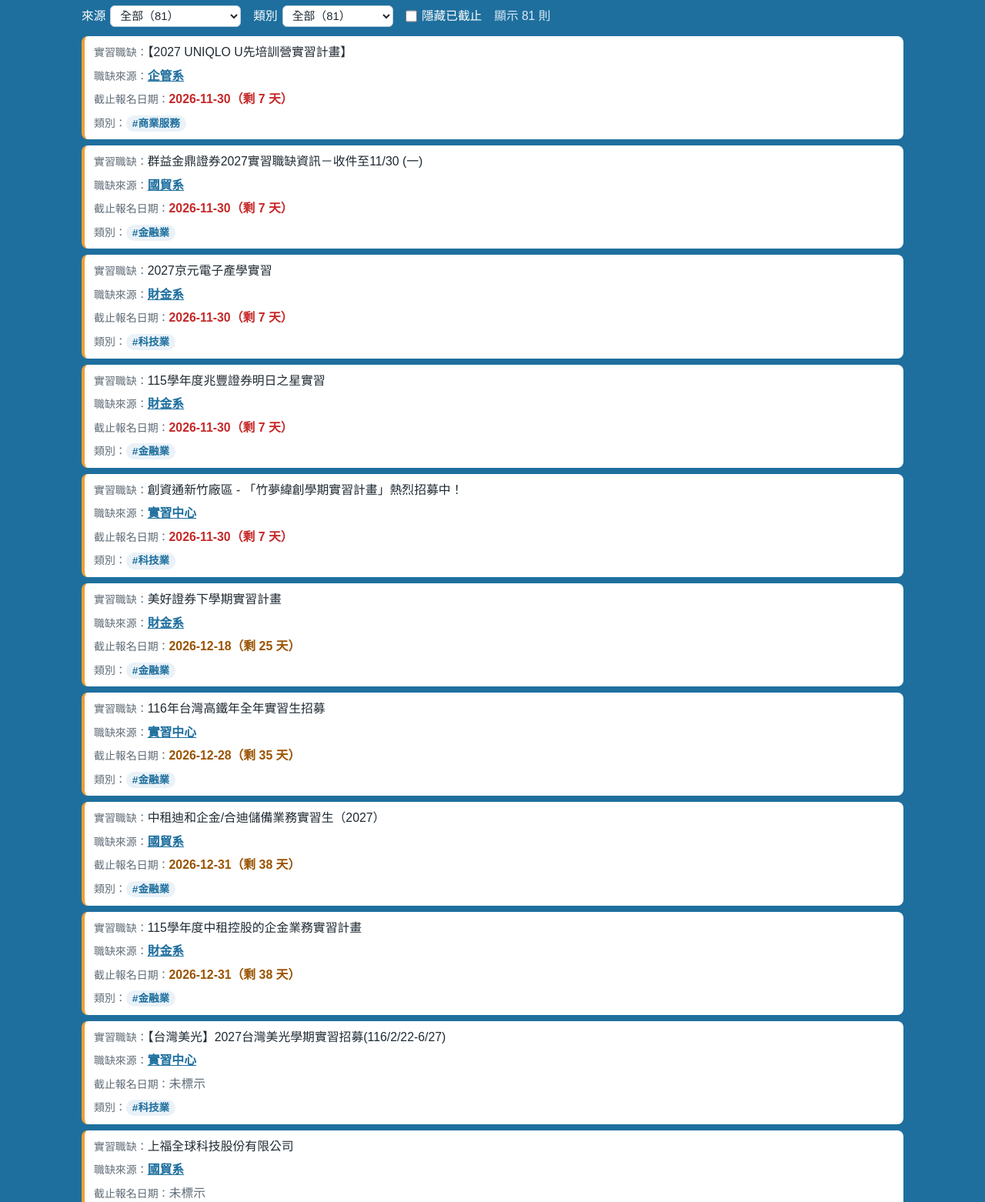
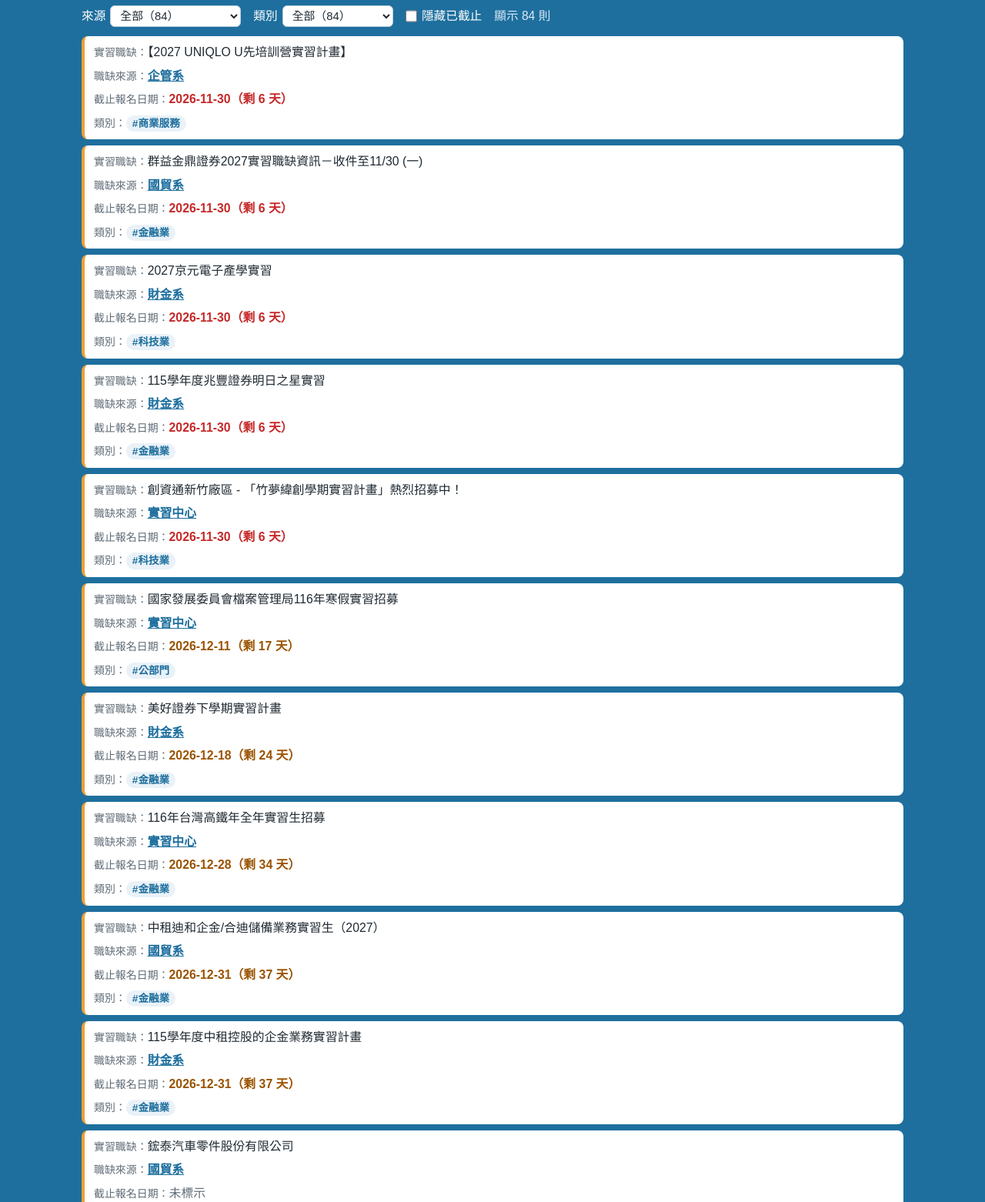
Before and after one commit to thuba-intern/thu-internships, a plain HTML site: page index.html in a window 1280 px wide. Shown: the part 426-1988 px from the top of the page at 77% size. Drawn offline with Linux system fonts and the light colour scheme.

Commit message:
每日更新實習職缺 2026-11-24

```diff
--- a/index.html
+++ b/index.html
@@ -76,9 +76,9 @@
 <main id="thu-intern" class="thu-intern">
   <a class="ti-back" href="https://855312.us22.myftpupload.com/wp-content/uploads/2026/11/%E4%BC%81%E7%AE%A1%E5%AF%A6%E7%BF%92%E8%B3%87%E8%A8%8A%E7%AB%99.html">← 回企管實習資訊站</a>
   <h1 class="ti-title">東海實習職缺一覽</h1>
-  <div class="meta">更新時間 2026-11-23 08:51・每則資訊都附上來源網址，報名前請以原始公告為準</div>
+  <div class="meta">更新時間 2026-11-24 08:53・每則資訊都附上來源網址，報名前請以原始公告為準</div>
   <section class="panel" id="intern" role="tabpanel">
-    <p class="lead">整理企管、國貿、財金、經濟系、實習與學生成就中心及 GIFT 的實習公告，每天自動更新。共 81 則（可報名 9、未標示截止日 16、已截止 56）。</p>
+    <p class="lead">整理企管、國貿、財金、經濟系、實習與學生成就中心及 GIFT 的實習公告，每天自動更新。共 84 則（可報名 10、未標示截止日 18、已截止 56）。</p>
     <p class="lead">📌 <a href="https://economic.thu.edu.tw/intern-news/" target="_blank" rel="noopener" style="color:#fff;font-weight:600">經濟系實習公告</a>今天無法自動讀取，請點連結直接查看。</p>
     <div class="notice">
       <p><b>⚠️ 報名前請注意：</b>國貿、財金、經濟系公告的職缺，有些只開放該系學生。請先看原公告的資格，並<b>洽詢該公司或職缺窗口是否開放企管系學生報名</b>。標 <span class="limit no" >❌</span> 的已確認限定科系，標 <span class="limit warn" >⚠️</span> 的資格需要再確認。國貿、財金、經濟系的職缺如果<b>沒有標示</b>，代表公司在該系公告上沒有寫出限制條件，但不代表一定開放，仍請先洽詢公司，錄取後再向企管系辦確認學分認列。</p>
@@ -91,20 +91,20 @@
     </div>
     <div class="bar" data-list="intern-list">
       <input type="search" class="f-q" id="intern-q" placeholder="搜尋職缺名稱、公司或關鍵字，例如：銀行、行銷、台中">
-      <label>來源 <select class="f-src" id="intern-src"><option value="">全部（81）</option>
+      <label>來源 <select class="f-src" id="intern-src"><option value="">全部（84）</option>
       <option value="企管系">企管系（15）</option>
-      <option value="國貿系">國貿系（17）</option>
+      <option value="國貿系">國貿系（19）</option>
       <option value="財金系">財金系（35）</option>
-      <option value="實習中心">實習中心（11）</option>
+      <option value="實習中心">實習中心（12）</option>
       <option value="GIFT實習平台">GIFT實習平台（3）</option>
       </select></label>
-      <label>類別 <select class="f-ind" id="intern-ind"><option value="">全部（81）</option>
-      <option value="公部門">#公部門（1）</option>
+      <label>類別 <select class="f-ind" id="intern-ind"><option value="">全部（84）</option>
+      <option value="公部門">#公部門（2）</option>
       <option value="金融業">#金融業（53）</option>
       <option value="科技業">#科技業（15）</option>
       <option value="製造業">#製造業（4）</option>
       <option value="商業服務">#商業服務（7）</option>
-      <option value="其他">#其他（1）</option>
+      <option value="其他">#其他（3）</option>
       </select></label>
       <label><input type="checkbox" class="f-hide" id="intern-hide"> 隱藏已截止</label>
       <span class="f-shown muted"></span>
@@ -115,56 +115,74 @@
       <tr data-source="企管系" data-industry="商業服務" data-status="open">
         <td data-label="實習職缺">【2027 UNIQLO U先培訓營實習計畫】</td>
         <td data-label="職缺來源"><a href="https://ba.thu.edu.tw/Education/【2027+UNIQLO+U先培訓營實習計畫】/" target="_blank" rel="noopener">企管系</a></td>
-        <td data-label="截止報名日期"><span class="soon">2026-11-30（剩 7 天）</span></td>
+        <td data-label="截止報名日期"><span class="soon">2026-11-30（剩 6 天）</span></td>
         <td data-label="類別"><span class="tag">#商業服務</span></td>
       </tr>
       <tr data-source="國貿系" data-industry="金融業" data-status="open">
         <td data-label="實習職缺">群益金鼎證券2027實習職缺資訊－收件至11/30 (一)</td>
         <td data-label="職缺來源"><a href="https://inttrade.thu.edu.tw/cat-announcement/cat-announcement-internship/%e3%80%90115-2-%e5%af%a6%e7%bf%92%e8%b3%87%e8%a8%8a%e3%80%91%e7%be%a4%e7%9b%8a%e9%87%91%e9%bc%8e%e8%ad%89%e5%88%b82027%e5%af%a6%e7%bf%92%e8%81%b7%e7%bc%ba%e8%b3%87%e8%a8%8a%ef%bc%8d%e6%94%b6%e4%bb%b6/" target="_blank" rel="noopener">國貿系</a></td>
-        <td data-label="截止報名日期"><span class="soon">2026-11-30（剩 7 天）</span></td>
+        <td data-label="截止報名日期"><span class="soon">2026-11-30（剩 6 天）</span></td>
         <td data-label="類別"><span class="tag">#金融業</span></td>
       </tr>
       <tr data-source="財金系" data-industry="科技業" data-status="open">
         <td data-label="實習職缺">2027京元電子產學實習</td>
         <td data-label="職缺來源"><a href="https://fin.thu.edu.tw/web/news/detail.php?id=837" target="_blank" rel="noopener">財金系</a></td>
-        <td data-label="截止報名日期"><span class="soon">2026-11-30（剩 7 天）</span></td>
+        <td data-label="截止報名日期"><span class="soon">2026-11-30（剩 6 天）</span></td>
         <td data-label="類別"><span class="tag">#科技業</span></td>
       </tr>
       <tr data-source="財金系" data-industry="金融業" data-status="open">
         <td data-label="實習職缺">115學年度兆豐證券明日之星實習</td>
         <td data-label="職缺來源"><a href="https://fin.thu.edu.tw/web/news/detail.php?id=868&amp;cid=15" target="_blank" rel="noopener">財金系</a></td>
-        <td data-label="截止報名日期"><span class="soon">2026-11-30（剩 7 天）</span></td>
+        <td data-label="截止報名日期"><span class="soon">2026-11-30（剩 6 天）</span></td>
         <td data-label="類別"><span class="tag">#金融業</span></td>
       </tr>
       <tr data-source="實習中心" data-industry="科技業" data-status="open">
         <td data-label="實習職缺">創資通新竹廠區 - 「竹夢緯創學期實習計畫」熱烈招募中！</td>
         <td data-label="職缺來源"><a href="https://isac-net.thu.edu.tw/web/research/detail.php?cid=2&amp;cid2=2&amp;id=1173" target="_blank" rel="noopener">實習中心</a></td>
-        <td data-label="截止報名日期"><span class="soon">2026-11-30（剩 7 天）</span></td>
+        <td data-label="截止報名日期"><span class="soon">2026-11-30（剩 6 天）</span></td>
         <td data-label="類別"><span class="tag">#科技業</span></td>
+      </tr>
+      <tr data-source="實習中心" data-industry="公部門" data-status="open">
+        <td data-label="實習職缺">國家發展委員會檔案管理局116年寒假實習招募</td>
+        <td data-label="職缺來源"><a href="https://isac-net.thu.edu.tw/web/research/detail.php?cid=2&amp;cid2=2&amp;id=1199" target="_blank" rel="noopener">實習中心</a></td>
+        <td data-label="截止報名日期"><span class="open">2026-12-11（剩 17 天）</span></td>
+        <td data-label="類別"><span class="tag">#公部門</span></td>
       </tr>
       <tr data-source="財金系" data-industry="金融業" data-status="open">
         <td data-label="實習職缺">美好證券下學期實習計畫</td>
         <td data-label="職缺來源"><a href="https://fin.thu.edu.tw/web/news/detail.php?id=873&amp;cid=15" target="_blank" rel="noopener">財金系</a></td>
-        <td data-label="截止報名日期"><span class="open">2026-12-18（剩 25 天）</span></td>
+        <td data-label="截止報名日期"><span class="open">2026-12-18（剩 24 天）</span></td>
         <td data-label="類別"><span class="tag">#金融業</span></td>
       </tr>
       <tr data-source="實習中心" data-industry="金融業" data-status="open">
         <td data-label="實習職缺">116年台灣高鐵年全年實習生招募</td>
         <td data-label="職缺來源"><a href="https://isac-net.thu.edu.tw/web/research/detail.php?cid=2&amp;cid2=3&amp;id=1198" target="_blank" rel="noopener">實習中心</a></td>
-        <td data-label="截止報名日期"><span class="open">2026-12-28（剩 35 天）</span></td>
+        <td data-label="截止報名日期"><span class="open">2026-12-28（剩 34 天）</span></td>
         <td data-label="類別"><span class="tag">#金融業</span></td>
       </tr>
       <tr data-source="國貿系" data-industry="金融業" data-status="open">
         <td data-label="實習職缺">中租迪和企金/合迪儲備業務實習生（2027）</td>
         <td data-label="職缺來源"><a href="https://inttrade.thu.edu.tw/cat-announcement/cat-announcement-internship/%e3%80%90115-2-%e5%af%a6%e7%bf%92%e8%b3%87%e8%a8%8a%e3%80%91%e4%b8%ad%e7%a7%9f%e8%bf%aa%e5%92%8c%e4%bc%81%e9%87%91-%e5%90%88%e8%bf%aa%e5%84%b2%e5%82%99%e6%a5%ad%e5%8b%99%e5%af%a6%e7%bf%92%e7%94%9f/" target="_blank" rel="noopener">國貿系</a></td>
-        <td data-label="截止報名日期"><span class="open">2026-12-31（剩 38 天）</span></td>
+        <td data-label="截止報名日期"><span class="open">2026-12-31（剩 37 天）</span></td>
         <td data-label="類別"><span class="tag">#金融業</span></td>
       </tr>
       <tr data-source="財金系" data-industry="金融業" data-status="open">
         <td data-label="實習職缺">115學年度中租控股的企金業務實習計畫</td>
         <td data-label="職缺來源"><a href="https://fin.thu.edu.tw/web/news/detail.php?id=827" target="_blank" rel="noopener">財金系</a></td>
-        <td data-label="截止報名日期"><span class="open">2026-12-31（剩 38 天）</span></td>
+        <td data-label="截止報名日期"><span class="open">2026-12-31（剩 37 天）</span></td>
         <td data-label="類別"><span class="tag">#金融業</span></td>
+      </tr>
+      <tr data-source="國貿系" data-industry="其他" data-status="unknown">
+        <td data-label="實習職缺">鋐泰汽車零件股份有限公司</td>
+        <td data-label="職缺來源"><a href="https://inttrade.thu.edu.tw/cat-announcement/cat-announcement-internship/%e3%80%90115-2-%e5%af%a6%e7%bf%92%e8%b3%87%e8%a8%8a%e3%80%91%e9%8b%90%e6%b3%b0%e6%b1%bd%e8%bb%8a%e9%9b%b6%e4%bb%b6%e8%82%a1%e4%bb%bd%e6%9c%89%e9%99%90%e5%85%ac%e5%8f%b8/" target="_blank" rel="noopener">國貿系</a></td>
+        <td data-label="截止報名日期"><span class="muted">未標示</span></td>
+        <td data-label="類別"><span class="tag">#其他</span></td>
+      </tr>
+      <tr data-source="國貿系" data-industry="其他" data-status="unknown">
+        <td data-label="實習職缺">福壽實業股份有限公司</td>
+        <td data-label="職缺來源"><a href="https://inttrade.thu.edu.tw/cat-announcement/cat-announcement-internship/%e3%80%90115-2-%e5%af%a6%e7%bf%92%e8%b3%87%e8%a8%8a%e3%80%91%e7%a6%8f%e5%a3%bd%e5%af%a6%e6%a5%ad%e8%82%a1%e4%bb%bd%e6%9c%89%e9%99%90%e5%85%ac%e5%8f%b8/" target="_blank" rel="noopener">國貿系</a></td>
+        <td data-label="截止報名日期"><span class="muted">未標示</span></td>
+        <td data-label="類別"><span class="tag">#其他</span></td>
       </tr>
       <tr data-source="實習中心" data-industry="科技業" data-status="unknown">
         <td data-label="實習職缺">【台灣美光】2027台灣美光學期實習招募(116/2/22-6/27)</td>
--- a/internships.csv
+++ b/internships.csv
@@ -4,10 +4,13 @@
 實習,2027京元電子產學實習,科技業,財金系,https://fin.thu.edu.tw/web/news/detail.php?id=837,2026-11-30,可報名,
 實習,115學年度兆豐證券明日之星實習,金融業,財金系,https://fin.thu.edu.tw/web/news/detail.php?id=868&cid=15,2026-11-30,可報名,
 實習,創資通新竹廠區 - 「竹夢緯創學期實習計畫」熱烈招募中！,科技業,實習中心,https://isac-net.thu.edu.tw/web/research/detail.php?cid=2&cid2=2&id=1173,2026-11-30,可報名,
+實習,國家發展委員會檔案管理局116年寒假實習招募,公部門,實習中心,https://isac-net.thu.edu.tw/web/research/detail.php?cid=2&cid2=2&id=1199,2026-12-11,可報名,
 實習,美好證券下學期實習計畫,金融業,財金系,https://fin.thu.edu.tw/web/news/detail.php?id=873&cid=15,2026-12-18,可報名,
 實習,116年台灣高鐵年全年實習生招募,金融業,實習中心,https://isac-net.thu.edu.tw/web/research/detail.php?cid=2&cid2=3&id=1198,2026-12-28,可報名,
 實習,中租迪和企金/合迪儲備業務實習生（2027）,金融業,國貿系,https://inttrade.thu.edu.tw/cat-announcement/cat-announcement-internship/%e3%80%90115-2-%e5%af%a6%e7%bf%92%e8%b3%87%e8%a8%8a%e3%80%91%e4%b8%ad%e7%a7%9f%e8%bf%aa%e5%92%8c%e4%bc%81%e9%87%91-%e5%90%88%e8%bf%aa%e5%84%b2%e5%82%99%e6%a5%ad%e5%8b%99%e5%af%a6%e7%bf%92%e7%94%9f/,2026-12-31,可報名,
 實習,115學年度中租控股的企金業務實習計畫,金融業,財金系,https://fin.thu.edu.tw/web/news/detail.php?id=827,2026-12-31,可報名,
+實習,鋐泰汽車零件股份有限公司,其他,國貿系,https://inttrade.thu.edu.tw/cat-announcement/cat-announcement-internship/%e3%80%90115-2-%e5%af%a6%e7%bf%92%e8%b3%87%e8%a8%8a%e3%80%91%e9%8b%90%e6%b3%b0%e6%b1%bd%e8%bb%8a%e9%9b%b6%e4%bb%b6%e8%82%a1%e4%bb%bd%e6%9c%89%e9%99%90%e5%85%ac%e5%8f%b8/,,未標示截止日,
+實習,福壽實業股份有限公司,其他,國貿系,https://inttrade.thu.edu.tw/cat-announcement/cat-announcement-internship/%e3%80%90115-2-%e5%af%a6%e7%bf%92%e8%b3%87%e8%a8%8a%e3%80%91%e7%a6%8f%e5%a3%bd%e5%af%a6%e6%a5%ad%e8%82%a1%e4%bb%bd%e6%9c%89%e9%99%90%e5%85%ac%e5%8f%b8/,,未標示截止日,
 實習,【台灣美光】2027台灣美光學期實習招募(116/2/22-6/27),科技業,實習中心,https://isac-net.thu.edu.tw/web/research/detail.php?cid=2&cid2=8&id=1125,,未標示截止日,
 實習,上福全球科技股份有限公司,科技業,國貿系,https://inttrade.thu.edu.tw/cat-announcement/cat-announcement-internship/%e3%80%90115-2-%e5%be%b5%e6%89%8d%e8%b3%87%e8%a8%8a%e3%80%91%e4%b8%8a%e7%a6%8f%e5%85%a8%e7%90%83%e7%a7%91%e6%8a%80%e8%82%a1%e4%bb%bd%e6%9c%89%e9%99%90%e5%85%ac%e5%8f%b8/,,未標示截止日,
 實習,禾寶醫療集團實習計畫,製造業,國貿系,https://inttrade.thu.edu.tw/cat-announcement/cat-announcement-internship/%e3%80%90115-2-%e5%af%a6%e7%bf%92%e8%b3%87%e8%a8%8a%e3%80%91%e7%a6%be%e5%af%b6%e9%86%ab%e7%99%82%e9%9b%86%e5%9c%98%e5%af%a6%e7%bf%92%e8%a8%88%e7%95%ab/,,未標示截止日,
```
Also changed, not shown: internships.html (+35 -17 lines).
